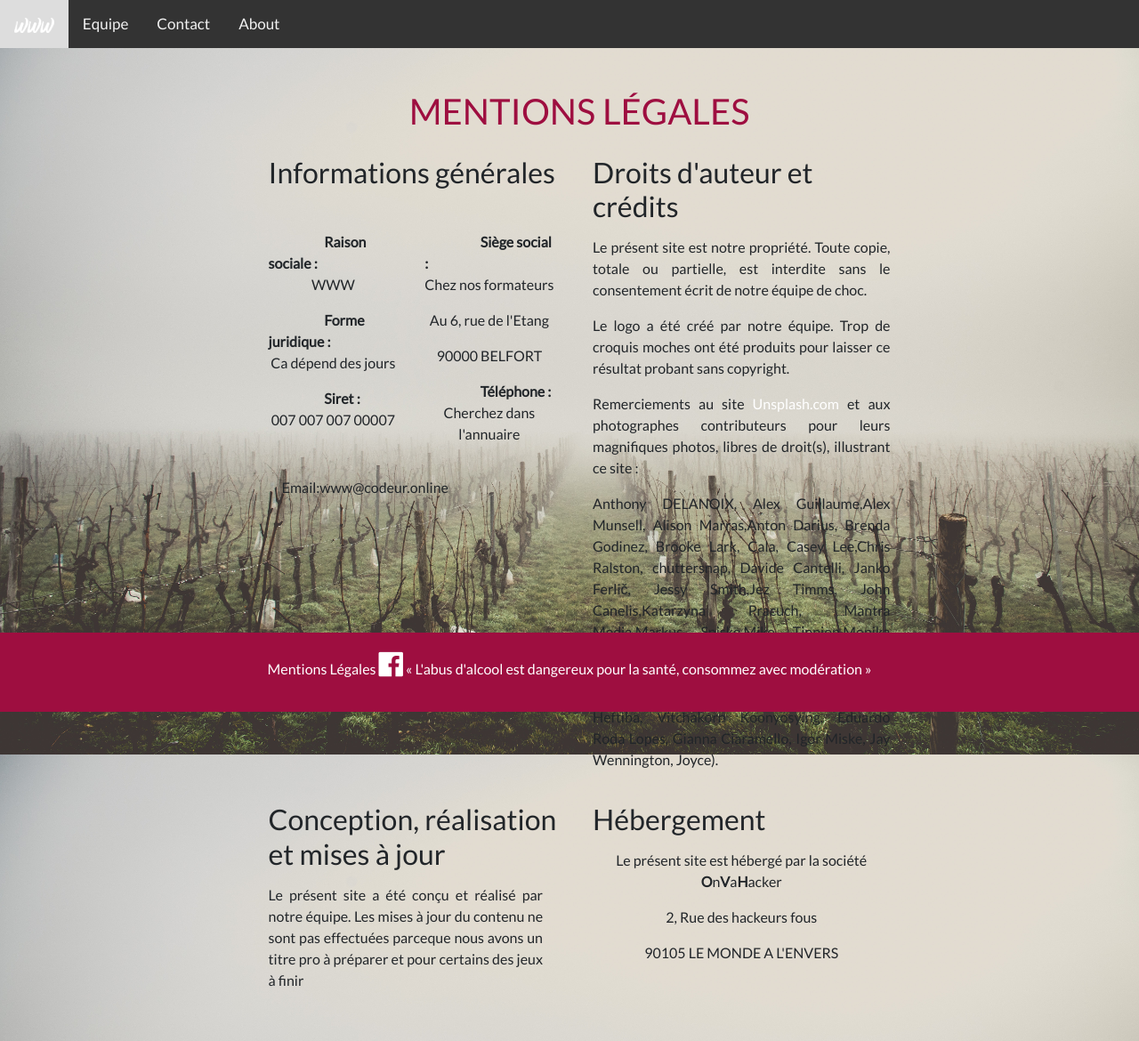
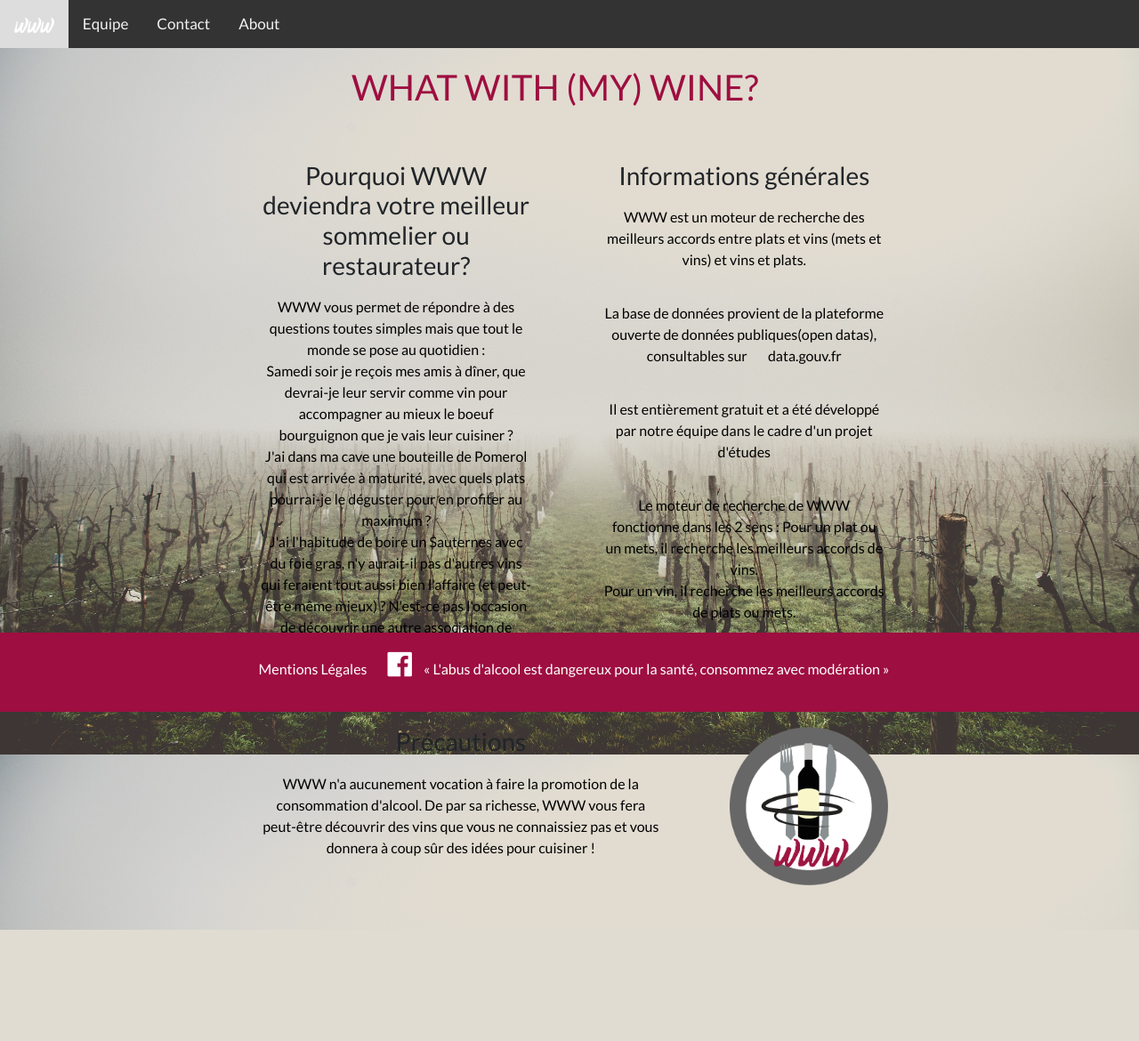
Before and after one commit to EpicWAX/db_project, a PHP site: page /about.html in a window 1280 px wide. Shown: the whole page at 89% size. After the commit the page ends 1045 px from the top, so only its background shows below. Run offline with PHP 8.4, Linux system fonts and the light colour scheme.

Commit message:
html css files

```diff
--- a/about.html
+++ b/about.html
@@ -28,56 +28,45 @@
     </div>
 
     <!--Contenu div about-->
-    <div class="container">
+    <!--Contenu div about-->
+    <div class="container" id="about">
         <div class="row">
             <div class="col-12">
-                <h1 id="mentions"> Mentions légales</h1>
+                <h1 id="main_title">What With (my) Wine?</h1>
             </div>
         </div>
-        <div id="rang1" class="row">
-            <div id="infos" class="col-6">
-                <h2>Informations générales</h2>
-                <div class="row">
-                    <div class="col-12 col-lg-6">
-                        <span>Raison sociale :</span>
-                        <p>WWW</p>
-                        <span>Forme juridique :</span>
-                        <p>Ca dépend des jours</p>
-                        <span>Siret :</span>
-                        <p>007 007 007 00007</p>
-                    </div>
-                    <div class="col-12 col-lg-6">
-                        <span>Siège social :</span>
-                        <p> Chez nos formateurs </p>
-                        <p>Au 6, rue de l'Etang</p>
-                        <p>90000 BELFORT</p>
-                        <span>Téléphone :</span>
-                        <p>Cherchez dans l'annuaire</p>
-                    </div>
-                </div>
-                <div id="email" class="col-12 col-lg-6">
-                   <p class="mention_mail">Email:www@codeur.online</p>
-                </div>
-            </div>
-            <div id="droits" class="col-12 col-lg-6">
-                <h2>Droits d'auteur et crédits</h2>
-                <p id="logomention">Le présent site est notre propriété. Toute copie, totale ou partielle, est interdite sans le consentement écrit de notre équipe de choc.</p>
-                <p class="m-logo">Le logo a été créé par notre équipe. Trop de croquis moches ont été produits pour laisser ce résultat probant sans copyright. </p>
-                <p class="credits">Remerciements au site <a href="https://unsplash.com/">Unsplash.com</a> et aux photographes contributeurs pour leurs magnifiques photos, libres de droit(s), illustrant ce site :</p>
-                <p class="credits2"> Anthony DELANOIX, Alex Guillaume,Alex Munsell, Alison Marras,Anton Darius, Brenda Godinez, Brooke Lark, Cala, Casey Lee,Chris Ralston, chuttersnap, Davide Cantelli, Janko Ferlič, Jessy Smith,Jez Timms, John Canelis,Katarzyna Pracuch, Mantra Media,Markus Spiske,Mike Tinnion,Monika Grabkowska, pan xiaozhen, Pierre Gui,rawpixel.com, Roberta Sorge, Sweet Ice Cream Photography, Stefan Johnson, Toa Heftiba, Vitchakorn Koonyosying, Eduardo Roda Lopes, Gianna Ciaramello, Igor Miske, Jay Wennington, Joyce).</p>
-            </div>
-        </div>
-        <div id="rang2" class="row">
-            <div id="maj" class="col-12 col-lg-6">
-                <h2>Conception, réalisation et mises à jour</h2>
-                <p class="realisation">Le présent site a été conçu et réalisé par notre équipe. Les mises à jour du contenu ne sont pas effectuées parceque nous avons un titre pro à préparer et pour certains des jeux à finir</p>
+
+        <div class="row">
+
+            <div class="col-lg-6" id="utilite">
+                    <h3>Pourquoi WWW deviendra votre meilleur sommelier ou restaurateur?</h3>
+                    <p>WWW vous permet de répondre à des questions toutes simples mais que tout le monde se pose au quotidien : <br>
+                    Samedi soir je reçois mes amis à dîner, que devrai-je leur servir comme vin pour accompagner au mieux le boeuf bourguignon que je vais leur cuisiner ?<br>
+                    J'ai dans ma cave une bouteille de Pomerol qui est arrivée à maturité, avec quels plats pourrai-je le déguster pour en profiter au maximum ?<br>
+                    J'ai l'habitude de boire un Sauternes avec du foie gras, n'y aurait-il pas d'autres vins qui feraient tout aussi bien l'affaire (et peut-être même mieux) ? N'est-ce pas l'occasion de découvrir une autre association de saveurs ?
+                    </p>
             </div>
 
-            <div id="droits" class="col-12 col-lg-6">
-                <h2>Hébergement</h2>
-                <p>Le présent site est hébergé par la société <strong>O</strong>n<strong>V</strong>a<strong>H</strong>acker</p>
-                <p>2, Rue des hackeurs fous</p>
-                <p>90105 LE MONDE A L'ENVERS</p>
+            <div class="col-lg-6" id="infos">
+                <h3>Informations générales</h3>
+                <p>WWW est un moteur de recherche des meilleurs accords entre plats et vins (mets et vins) et vins et plats.</p>
+                <p>La base de données provient de la plateforme ouverte de données publiques(open datas), consultables sur <a href="https://www.data.gouv.fr/fr/"></a>data.gouv.fr</p>
+                <p>Il est entièrement gratuit et a été développé par notre équipe dans le cadre d'un projet d'études</p>
+                <p>Le moteur de recherche de WWW fonctionne dans les 2 sens :
+                Pour un plat ou un mets, il recherche les meilleurs accords de vins.<br>
+                Pour un vin, il recherche les meilleurs accords de plats ou mets.</p>
+            </div>
+
+        </div>
+        <div class="row">
+            <div class="col-8">
+                <h3> Précautions</h3>
+                <p>WWW n'a aucunement vocation à faire la promotion de la consommation d'alcool.
+                    De par sa richesse, WWW vous fera peut-être découvrir des vins que vous ne connaissiez pas et vous donnera à coup sûr des idées pour cuisiner !
+            </p>
+            </div>
+            <div class="col-4">
+                <img class="biglogo" src="images/logo.png" alt="Logo plat avec couverts et bouteille de vin sur une assiette">
             </div>
         </div>
     </div>
--- a/style.css
+++ b/style.css
@@ -226,12 +226,6 @@ body {
 
 /* Début de la div about */
 
-#about {
-  width: 100%;
-  margin-top: 4%;
-  margin-left: 22%;
-}
-
 #about h3, #about h1 {
   text-align: center;
 }
@@ -255,6 +249,7 @@ input[type=text], select, textarea {
   margin-top: 6px;
   margin-bottom: 16px;
   resize: vertical;
+  font-family: "Lato";
 }
 
 input[type=submit] {
@@ -268,12 +263,9 @@ input[type=submit] {
 input[type=submit]:hover {
   background-color: #9E0E40;
 }
+
 .container {
-  padding: 20px;
-  width: 60%;
-  margin-top: -1%;
-  margin-left: 22%;
-
+  width: 66%;
 }
 
 h5, .container p {
@@ -305,7 +297,7 @@ h5, .container p {
   #rond {
     display: flex;
     margin-top: 16%;
-    margin-left: 12%;
+    margin-left: 8%;
   }
 
   h6 {
@@ -320,6 +312,8 @@ h5, .container p {
     background-size: cover;
     width: 20%;
     height: 224px;
+    border: solid 13px #9E0E40;
+    box-shadow: 0 4px 8px 0 white, 0 6px 20px 0 white;
   }
 
   #test2 {
@@ -328,6 +322,8 @@ h5, .container p {
     background-size: cover;
     width: 20%;
     height: 227px;
+    border: solid 13px #333;
+    box-shadow: 0 4px 8px 0 white, 0 6px 20px 0 white;
   }
 
   #test3 {
@@ -423,8 +419,12 @@ h2{
 
 /*Alignements*/
 
+div#rang2 {
+  color: white;
+}
+
 div.row{
-  margin-top:40px;
+  margin-top:20px;
 }
 
 div#rang1.row{
@@ -480,6 +480,7 @@ footer#mentions {
 a {
   text-decoration: none;
   color: white;
+  padding: 10px;
 }
 
 /*--------------------------------------PAGE ABOUT------------------------------*/
@@ -487,15 +488,6 @@ a {
 img.biglogo{
   height: 178px;
   padding-left:12%;
-}
-
-div#about{
- border: solid 2px white;
-}
-
-div#about.container{
-  margin-top: 50px;
-  margin-bottom: 41px;
 }
 
 h1#main_title{
```
Also changed, not shown: mentions_legales.html (added, +91 -0 lines).
